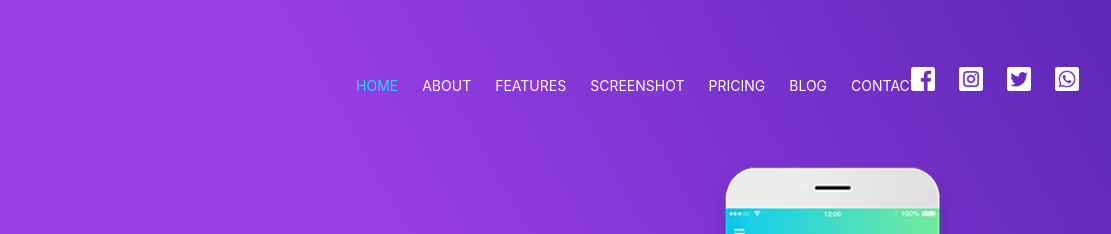
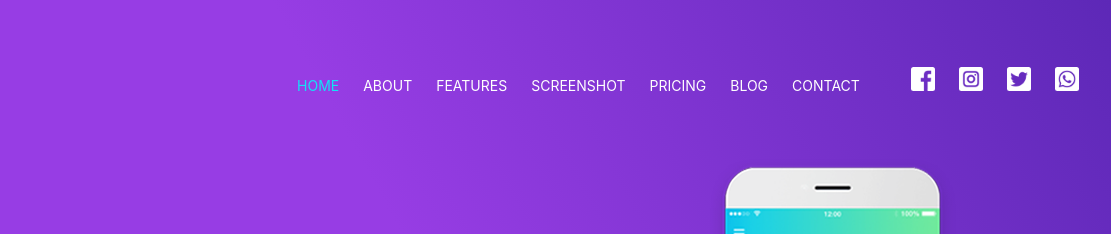
Before and after one commit to Imangali2002/mobileApp, a plain HTML site: page index.html in a window 1280 px wide. Shown: the top 234 px of the page, 169-1280 px from the left. Drawn offline with nearby package versions, Linux system fonts and the light colour scheme; files that its build step writes are made by us from their sources.

Commit message:
Update style.scss

```diff
--- a/scss/style.scss
+++ b/scss/style.scss
@@ -113,7 +113,7 @@ body{
 		}
 		.navbar{
 			align-self: flex-start;
-			right: -89px;
+			right: -30px;
 
 			&-ul{
 				margin: 0;
```
